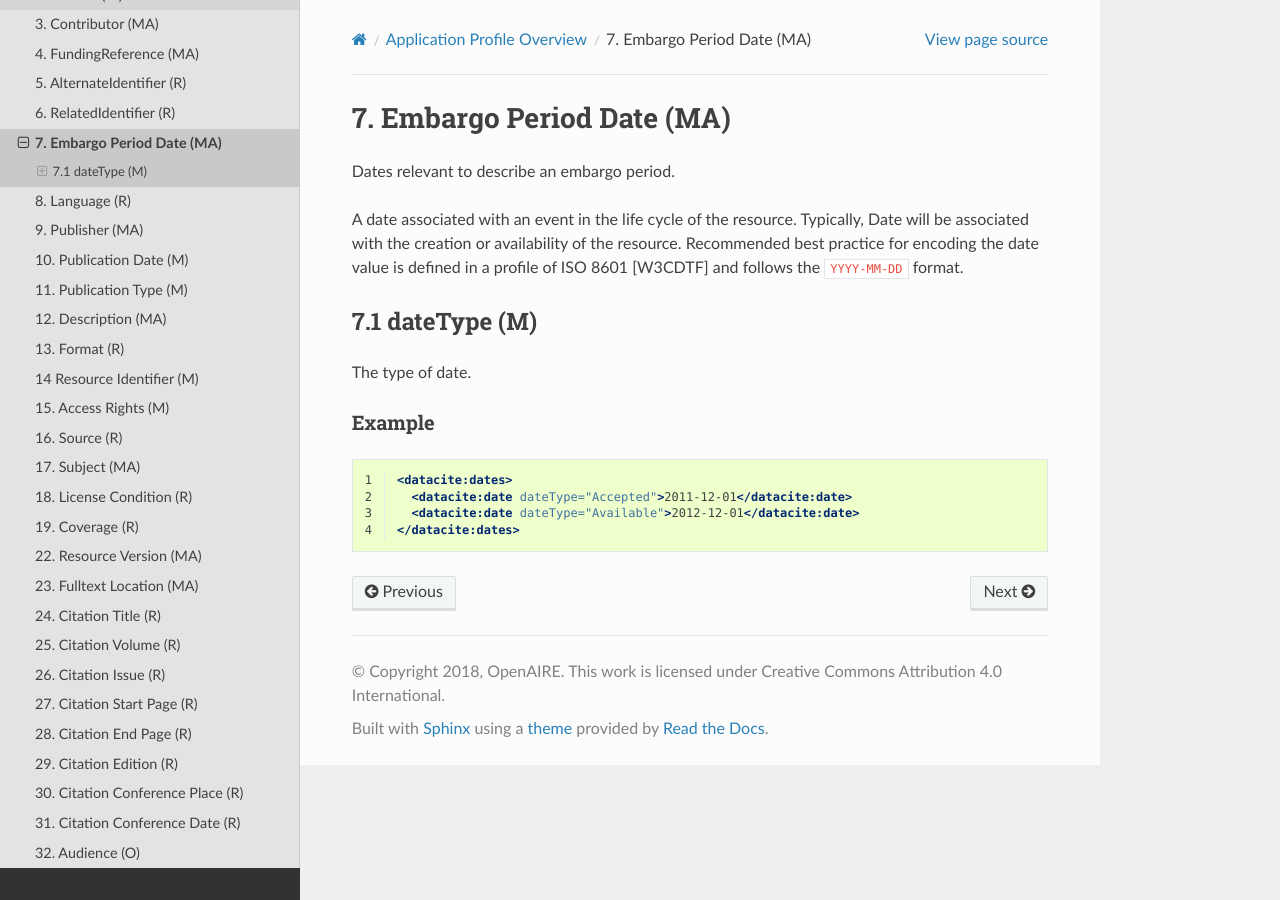
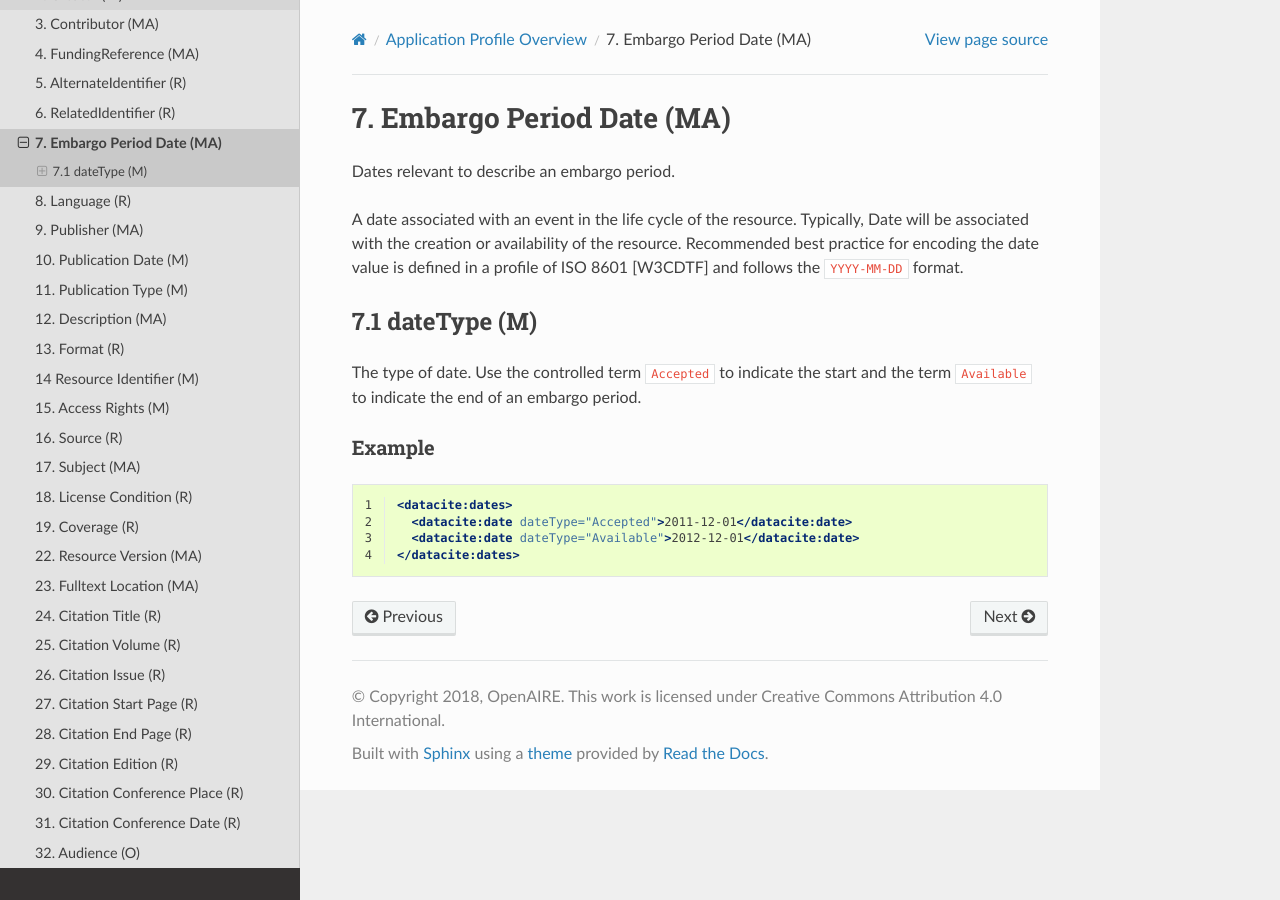
Before and after one commit to openaire/guidelines-literature-repositories, a Sphinx documentation site: the page built from docs/field_embargoenddate.rst, in a window 1280 px wide. Built offline with Sphinx 7.4.7 and the Read the Docs theme 2.0.0, drawn with Linux system fonts in a browser that asks for light colours; pages that are not in the unit, such as notebooks, are missing from menus; a script that is not in the unit is left out.

Commit message:
improved description

```diff
--- a/docs/field_embargoenddate.rst
+++ b/docs/field_embargoenddate.rst
@@ -10,7 +10,7 @@ A date associated with an event in the life cycle of the resource. Typically, Da
 7.1 dateType (M)
 ----------------
 
-The type of date.
+The type of date. Use the controlled term ``Accepted`` to indicate the start and the term ``Available`` to indicate the end of an embargo period.
 
 Example
 ~~~~~~~
```
